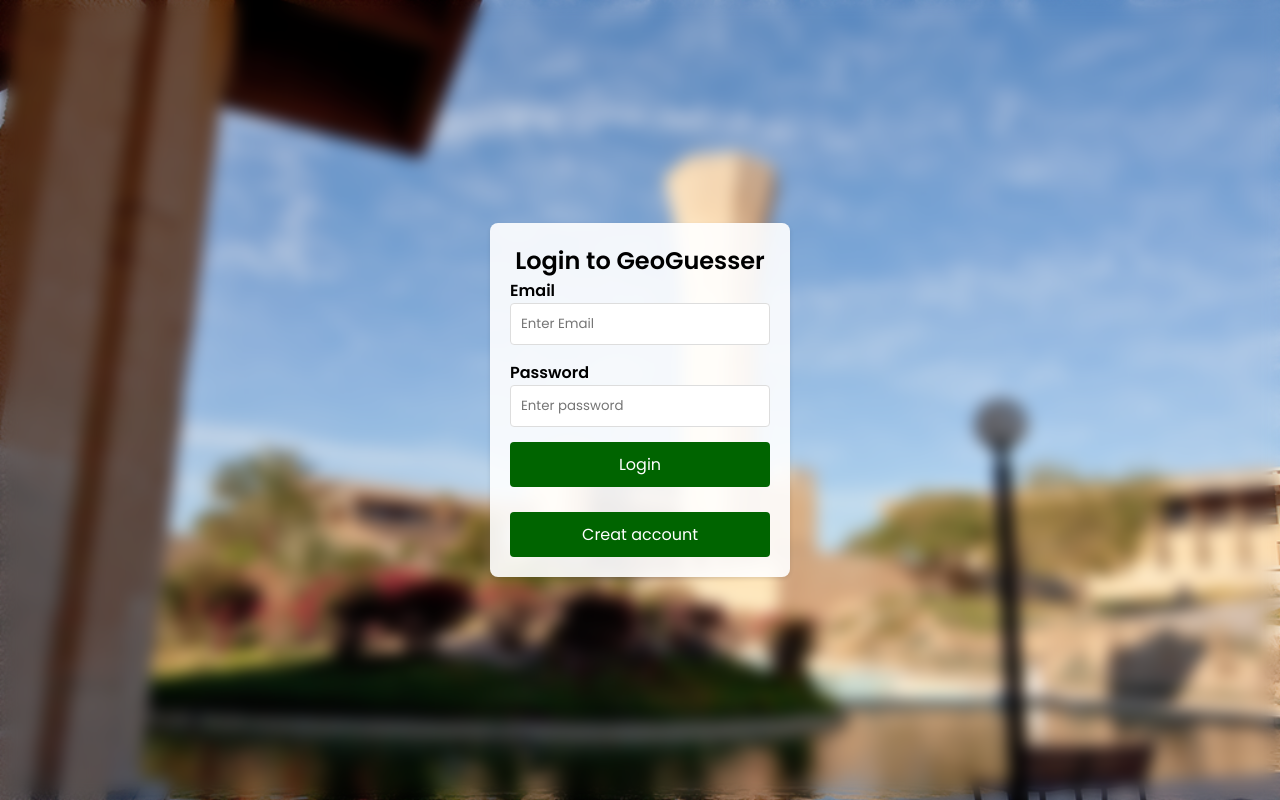
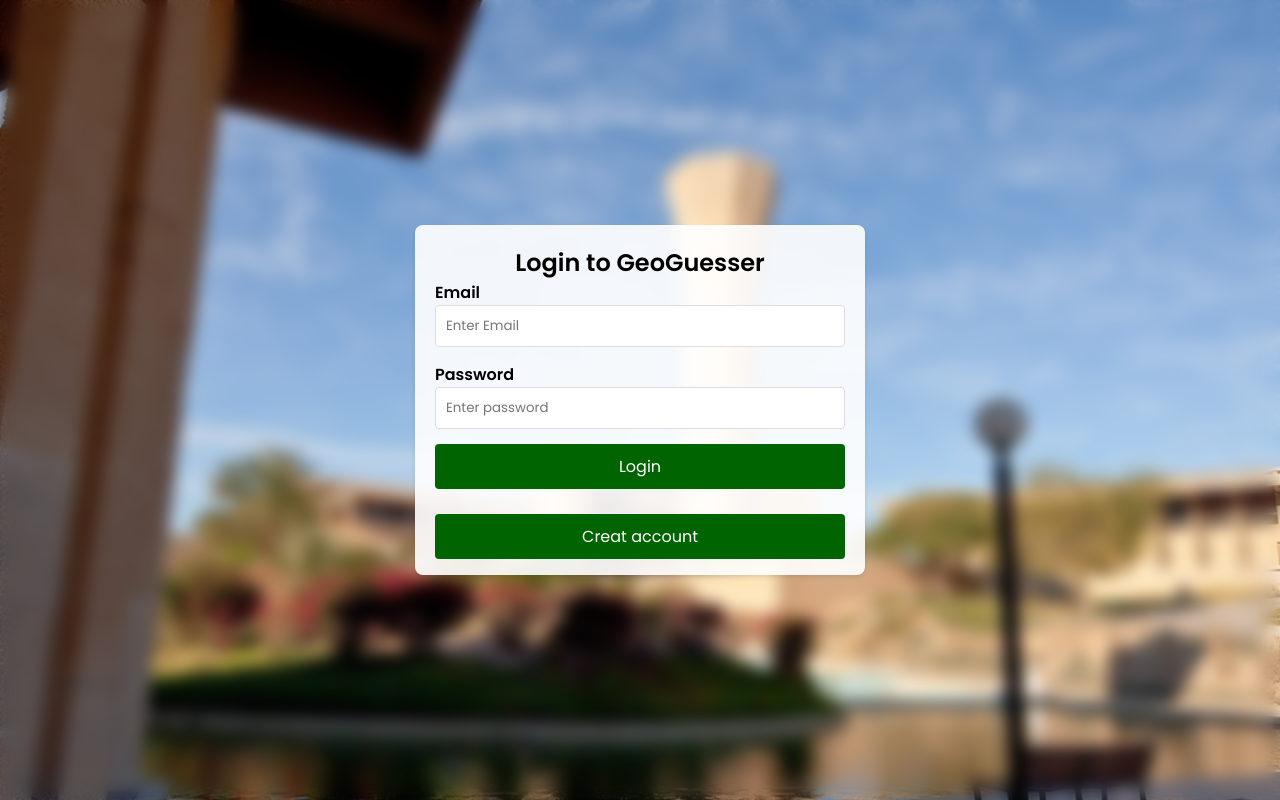
Before and after one commit to coderbasil/KFUPM-GeoGuesser, a React (Create React App) app: page /login in a window 1280 px wide. Built offline with nearby package versions, Linux system fonts and the light colour scheme.

Commit message:
Update Login.css

```diff
--- a/src/pages-css/Login.css
+++ b/src/pages-css/Login.css
@@ -24,7 +24,8 @@
   .login-form {
     display: flex;
     flex-direction: column;
-    width: 300px;
+    width: 450px;
+    height: 350px;
     padding: 20px;
     background-color: rgba(255, 255, 255, 0.9);
     border-radius: 8px;
```
